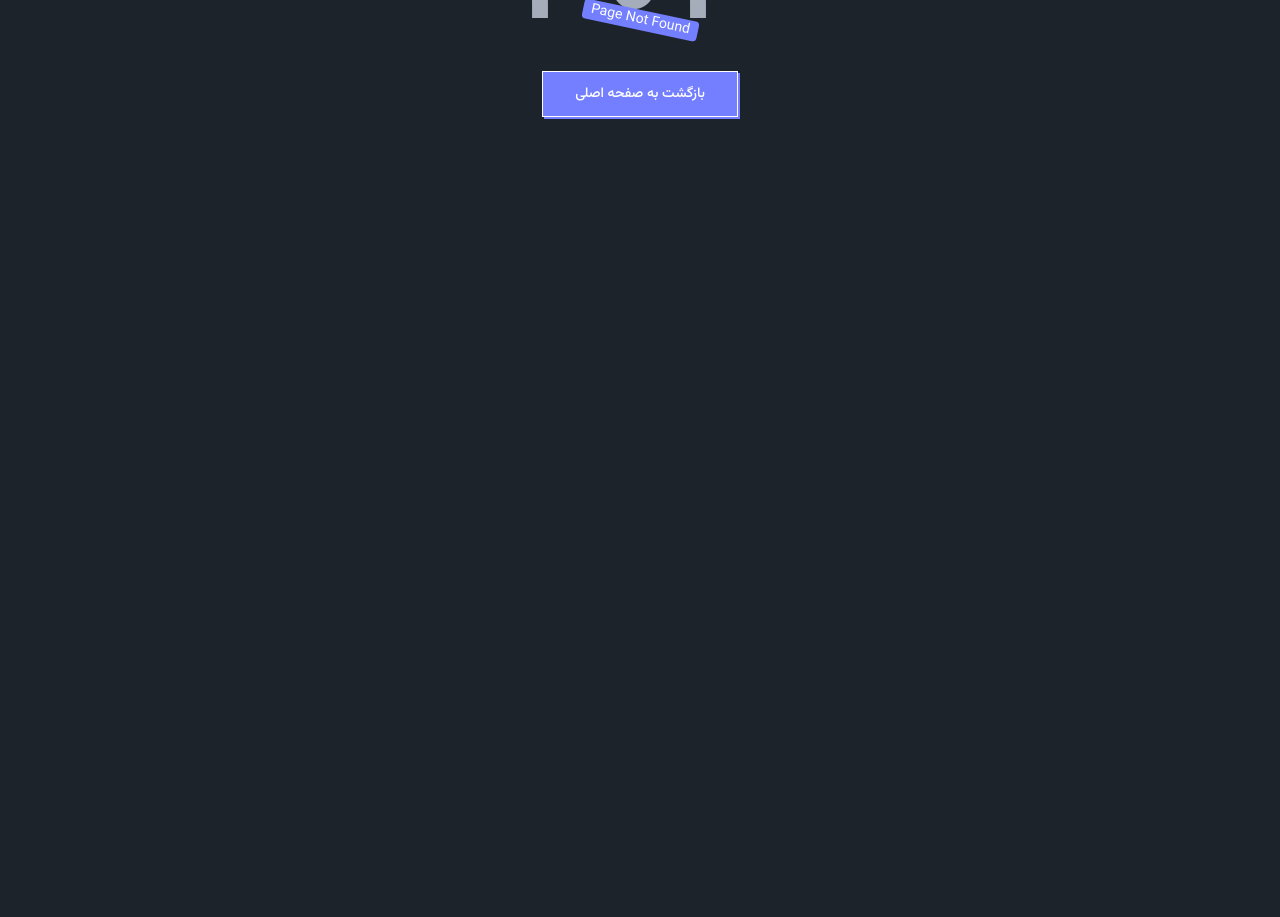
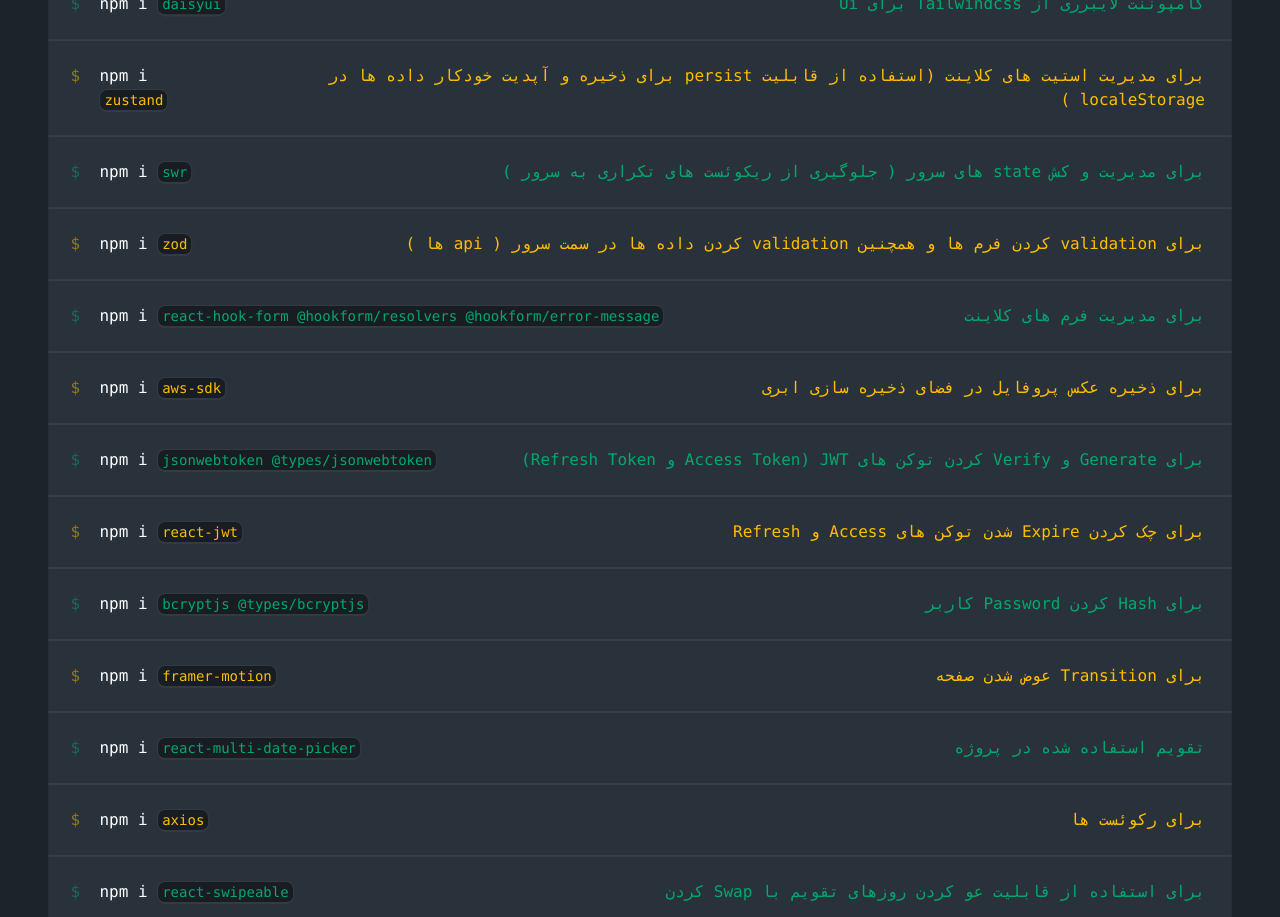
Before and after one commit to alirezashn79/todox-university-project, a Next.js app: page /used-packages in a window 1280 px wide. Before the commit this address had no page. Shown: the part 380-1297 px from the top of the page. Before the commit the page ends 800 px from the top, so only its background shows below. Built offline with nearby package versions, Linux system fonts and the light colour scheme.

Commit message:
add used-packages page

```diff
--- a/src/app/auth/layout.tsx
+++ b/src/app/auth/layout.tsx
@@ -1,5 +1,6 @@
 import ThemeToggle from "@/components/template/auth/themeToggle";
 import { isAuth } from "@/utils/serverHelpers";
+import Link from "next/link";
 import { redirect } from "next/navigation";
 
 export default async function AuthLayout({
@@ -29,6 +30,23 @@
           {children}
         </div>
       </div>
+
+      <div className="absolute start-0 end-0 top-8 flex justify-center">
+        <Link className="btn btn-outline" href="/used-packages">
+          پکیج های استفاده شده
+          <div>
+            <svg
+              xmlns="http://www.w3.org/2000/svg"
+              viewBox="0 0 24 24"
+              fill="currentColor"
+              className="size-6"
+            >
+              <path d="M11.25 4.533A9.707 9.707 0 0 0 6 3a9.735 9.735 0 0 0-3.25.555.75.75 0 0 0-.5.707v14.25a.75.75 0 0 0 1 .707A8.237 8.237 0 0 1 6 18.75c1.995 0 3.823.707 5.25 1.886V4.533ZM12.75 20.636A8.214 8.214 0 0 1 18 18.75c.966 0 1.89.166 2.75.47a.75.75 0 0 0 1-.708V4.262a.75.75 0 0 0-.5-.707A9.735 9.735 0 0 0 18 3a9.707 9.707 0 0 0-5.25 1.533v16.103Z" />
+            </svg>
+          </div>
+        </Link>
+      </div>
+
       <ThemeToggle />
     </div>
   );
--- /dev/null
+++ b/src/app/used-packages/page.tsx
@@ -0,0 +1,78 @@
+import Row from "@/components/template/used-packages/Row";
+import React from "react";
+
+export default function UsedPackagesPage() {
+  return (
+    <div className="container pt-10">
+      <h1 className="text-center text-3xl">
+        پکیج های مهم استفاده شده در پروژه
+      </h1>
+
+      <div className="my-8">
+        <div className="mockup-code space-y-2">
+          <Row packageName="next">هسته مرکزی Front و Back در پروژه</Row>
+          <Row packageName="typescript">
+            تایپ اسکریپت برای به صفر رساندن خطاهای پروژه
+          </Row>
+          <Row packageName="mongoose">برای کار با دیتابیس MongoDB</Row>
+          <Row packageName="daisyui">
+            کامپوننت لایبرری از Tailwindcss برای Ui
+          </Row>
+          <Row packageName="zustand">
+            برای مدیریت استیت های کلاینت (استفاده از قابلیت persist برای ذخیره و
+            آپدیت خودکار داده ها در localeStorage )
+          </Row>
+          <Row packageName="swr">
+            برای مدیریت و کش state های سرور ( جلوگیری از ریکوئست های تکراری به
+            سرور )
+          </Row>
+          <Row packageName="zod">
+            برای validation کردن فرم ها و همچنین validation کردن داده ها در سمت
+            سرور ( api ها )
+          </Row>
+          <Row packageName="react-hook-form @hookform/resolvers @hookform/error-message">
+            برای مدیریت فرم های کلاینت
+          </Row>
+          <Row packageName="aws-sdk">
+            برای ذخیره عکس پروفایل در فضای ذخیره سازی ابری
+          </Row>
+          <Row packageName="jsonwebtoken @types/jsonwebtoken">
+            برای Generate و Verify کردن توکن های JWT (Access Token و Refresh
+            Token)
+          </Row>
+          <Row packageName="react-jwt">
+            برای چک کردن Expire شدن توکن های Access و Refresh
+          </Row>
+          <Row packageName="bcryptjs @types/bcryptjs">
+            برای Hash کردن Password کاربر
+          </Row>
+          <Row packageName="framer-motion">برای Transition عوض شدن صفحه</Row>
+          <Row packageName="react-multi-date-picker">
+            تقویم استفاده شده در پروژه
+          </Row>
+
+          <Row packageName="axios">برای رکوئست ها</Row>
+
+          <Row packageName="react-swipeable">
+            برای استفاده از قابلیت عو کردن روزهای تقویم با Swap کردن
+          </Row>
+          <Row packageName="react-otp-input">
+            برای هندل و نمایش بهتر Input های کد تایید ارسالی از طریق SMS
+          </Row>
+          <Row packageName="react-countdown">
+            برای هندل کردن شمارش معکوس برای ارسال مجدد کد تایید برای SMS
+          </Row>
+          <Row packageName="react-hot-toast">Alert های جذاب در پروژه</Row>
+          <Row packageName="sweetalert2">
+            Alert برای Confirm کردن برخی درخواست های کاربر در Ui
+          </Row>
+          <Row packageName="react-spinners">Loading های جذاب پروژه</Row>
+
+          <Row packageName="cn-func">
+            پکیجی برای Merge کزدن ClassName های Tailwindcss{" "}
+          </Row>
+        </div>
+      </div>
+    </div>
+  );
+}
--- a/src/components/modules/edit-profile/PhoneForm.tsx
+++ b/src/components/modules/edit-profile/PhoneForm.tsx
@@ -38,7 +38,7 @@
     try {
       setIsLoading(true);
       const res = await client.post("api/user/edit-profile/phone/send", values);
-      const currentTimeClient = Date.now() + 121_000;
+      const currentTimeClient = Date.now() + 120_000;
       const expirationTimeServer = res.data.expTime;
       const timeOffset = currentTimeClient - expirationTimeServer;
       const adjustedExpirationTime = expirationTimeServer + timeOffset;
@@ -60,7 +60,8 @@
           if (!!sessionStorage.getItem("timeOffset")) {
             setDate(
               error.response.data.expTime +
-                Number(sessionStorage.getItem("timeOffset"))
+                Number(sessionStorage.getItem("timeOffset")) +
+                1_000
             );
             setIsSentCode(true);
             FireToast({ type: "error", message: "رمز قبلا ارسال شده است" });
--- a/src/components/template/auth/login-register/Form.tsx
+++ b/src/components/template/auth/login-register/Form.tsx
@@ -37,7 +37,7 @@
     try {
       setIsLoading(true);
       const res = await client.post("api/auth/sms/send", values);
-      const currentTimeClient = Date.now() + 121_000;
+      const currentTimeClient = Date.now() + 120_000;
       const expirationTimeServer = res.data.expTime;
       const timeOffset = currentTimeClient - expirationTimeServer;
       const adjustedExpirationTime = expirationTimeServer + timeOffset;
@@ -53,7 +53,8 @@
           if (!!sessionStorage.getItem("timeOffset")) {
             setDate(
               error.response.data.expTime +
-                Number(sessionStorage.getItem("timeOffset"))
+                Number(sessionStorage.getItem("timeOffset")) +
+                1_000
             );
             setIsSentCode(true);
             FireToast({ type: "error", message: "رمز قبلا ارسال شده است" });
--- a/src/components/template/auth/themeToggle.tsx
+++ b/src/components/template/auth/themeToggle.tsx
@@ -6,7 +6,7 @@
   const theme = useTheme((state) => state.theme);
   const toggleTheme = useTheme((state) => state.toggleTheme);
   return (
-    <div className="absolute end-8 top-8">
+    <div className="absolute end-8 top-8 z-10">
       <label className="swap swap-rotate btn btn-circle btn-active">
         <input
           type="checkbox"
--- a/src/components/template/guest/main/table/Table.tsx
+++ b/src/components/template/guest/main/table/Table.tsx
@@ -48,7 +48,9 @@
   }, [date, allTodos]);
 
   const noTodoEl = (
-    <div className="w-full py-10 pt-32 lg:pt-24 flex flex-col items-center justify-center">
+    <div className="w-full pb-20 pt-20 lg:py-10 text-gray-500 select-none">
+      <div className="flex items-center justify-center">
+        <div className="flex flex-col items-center justify-center">
           <Image
             unoptimized
             height={200}
@@ -57,9 +59,31 @@
             alt="empty"
             className="pointer-events-none"
           />
-      <p className="text-gray-500 text-xl text-center font-semibold mt-2 ">
+          <p className="text-gray-500 text-xl text-center font-semibold mt-2">
             هنوز هیچ کاری اضافه نکردی!
           </p>
+          <div className="text-gray-500 text-xs mt-1.5 flex items-center">
+            برای جابجا شدن بین روزهای هفته به
+            <span className="font-bold text-sm mx-1"> چپ </span>و
+            <span className="font-bold text-sm ms-1"> راست </span>
+            <span className="px-1">
+              <svg
+                xmlns="http://www.w3.org/2000/svg"
+                viewBox="0 0 24 24"
+                fill="currentColor"
+                className="size-6"
+              >
+                <path
+                  fillRule="evenodd"
+                  d="M15.97 2.47a.75.75 0 0 1 1.06 0l4.5 4.5a.75.75 0 0 1 0 1.06l-4.5 4.5a.75.75 0 1 1-1.06-1.06l3.22-3.22H7.5a.75.75 0 0 1 0-1.5h11.69l-3.22-3.22a.75.75 0 0 1 0-1.06Zm-7.94 9a.75.75 0 0 1 0 1.06l-3.22 3.22H16.5a.75.75 0 0 1 0 1.5H4.81l3.22 3.22a.75.75 0 1 1-1.06 1.06l-4.5-4.5a.75.75 0 0 1 0-1.06l4.5-4.5a.75.75 0 0 1 1.06 0Z"
+                  clipRule="evenodd"
+                />
+              </svg>
+            </span>
+            بکشید
+          </div>
+        </div>
+      </div>
     </div>
   );
 
--- a/src/components/template/index/Table.tsx
+++ b/src/components/template/index/Table.tsx
@@ -53,10 +53,9 @@
   );
 
   const noTodoEl = (
-    <div
-      {...handlers}
-      className="w-full py-10 pt-32 lg:pt-24 flex flex-col items-center justify-center select-none"
-    >
+    <div {...handlers} className="w-full py-20 text-gray-500 select-none">
+      <div className="flex items-center justify-center">
+        <div className="flex flex-col items-center justify-center">
           <Image
             unoptimized
             height={200}
@@ -68,6 +67,28 @@
           <p className="text-gray-500 text-xl text-center font-semibold mt-2">
             هنوز هیچ کاری اضافه نکردی!
           </p>
+          <div className="text-gray-500 text-xs mt-1.5 flex items-center">
+            برای جابجا شدن بین روزهای هفته به
+            <span className="font-bold text-sm mx-1"> چپ </span>و
+            <span className="font-bold text-sm ms-1"> راست </span>
+            <span className="px-1">
+              <svg
+                xmlns="http://www.w3.org/2000/svg"
+                viewBox="0 0 24 24"
+                fill="currentColor"
+                className="size-6"
+              >
+                <path
+                  fillRule="evenodd"
+                  d="M15.97 2.47a.75.75 0 0 1 1.06 0l4.5 4.5a.75.75 0 0 1 0 1.06l-4.5 4.5a.75.75 0 1 1-1.06-1.06l3.22-3.22H7.5a.75.75 0 0 1 0-1.5h11.69l-3.22-3.22a.75.75 0 0 1 0-1.06Zm-7.94 9a.75.75 0 0 1 0 1.06l-3.22 3.22H16.5a.75.75 0 0 1 0 1.5H4.81l3.22 3.22a.75.75 0 1 1-1.06 1.06l-4.5-4.5a.75.75 0 0 1 0-1.06l4.5-4.5a.75.75 0 0 1 1.06 0Z"
+                  clipRule="evenodd"
+                />
+              </svg>
+            </span>
+            بکشید
+          </div>
+        </div>
+      </div>
     </div>
   );
 
--- /dev/null
+++ b/src/components/template/used-packages/Row.tsx
@@ -0,0 +1,26 @@
+import React from "react";
+interface IRow {
+  packageName: string;
+  children: React.ReactNode;
+}
+export default function Row({ children, packageName }: IRow) {
+  return (
+    <div className="even:text-success odd:text-warning">
+      <pre data-prefix="$">
+        <div className="inline-flex flex-col lg:flex-row lg:items-center justify-between w-4/5 gap-y-2 lg:gap-0 lg:w-[95%]">
+          <code className="text-wrap">
+            <span className="text-white">npm i</span>{" "}
+            <kbd className="kbd kbd-sm bg-[#191e24]">{packageName}</kbd>
+          </code>
+          <code
+            className="text-wrap text-end lg:text-start"
+            style={{ direction: "rtl", textAlign: "right" }}
+          >
+            {children}
+          </code>
+        </div>
+      </pre>
+      <div className="divider"></div>
+    </div>
+  );
+}
```
Lines whose indentation alone changed are shown as unchanged.
